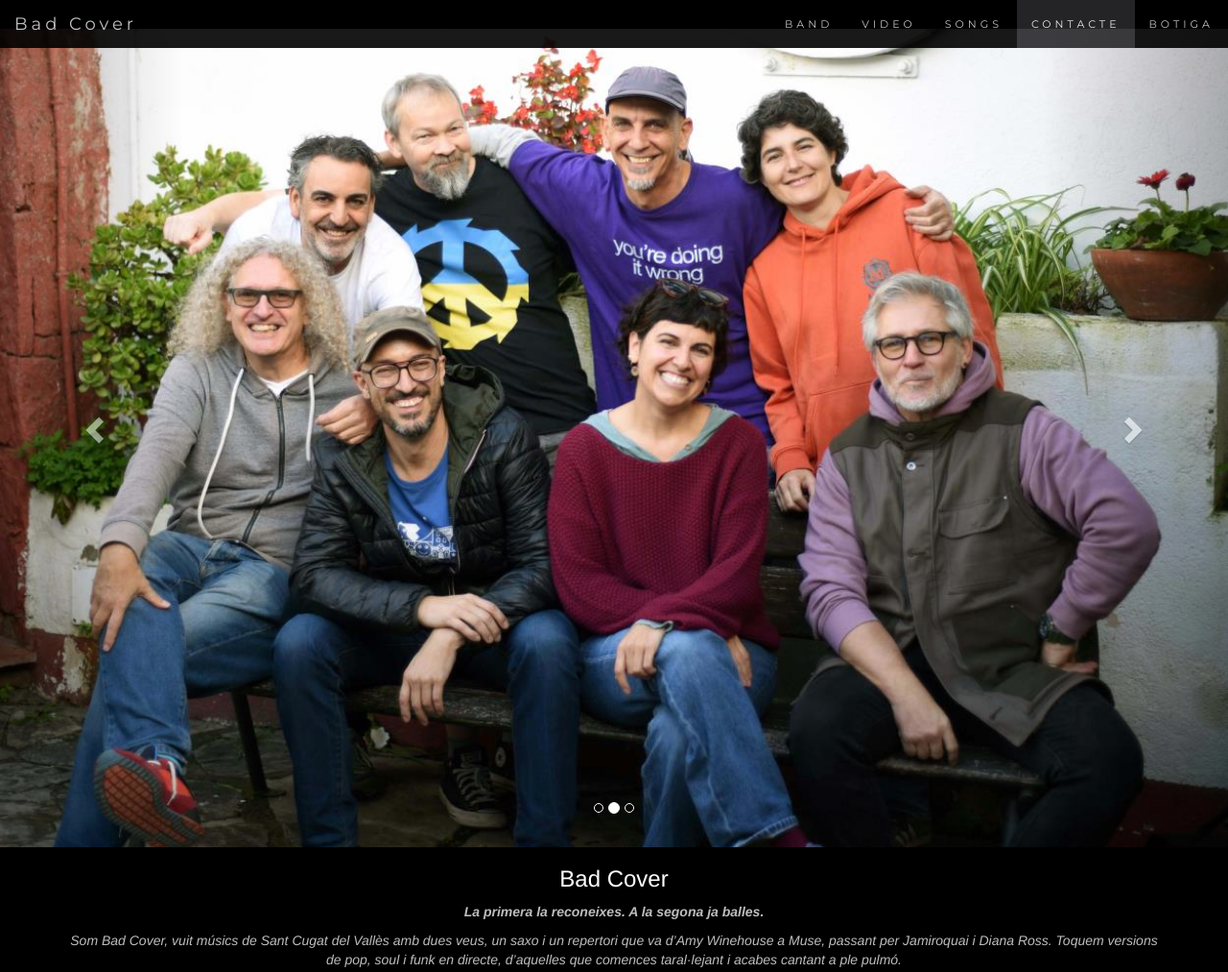
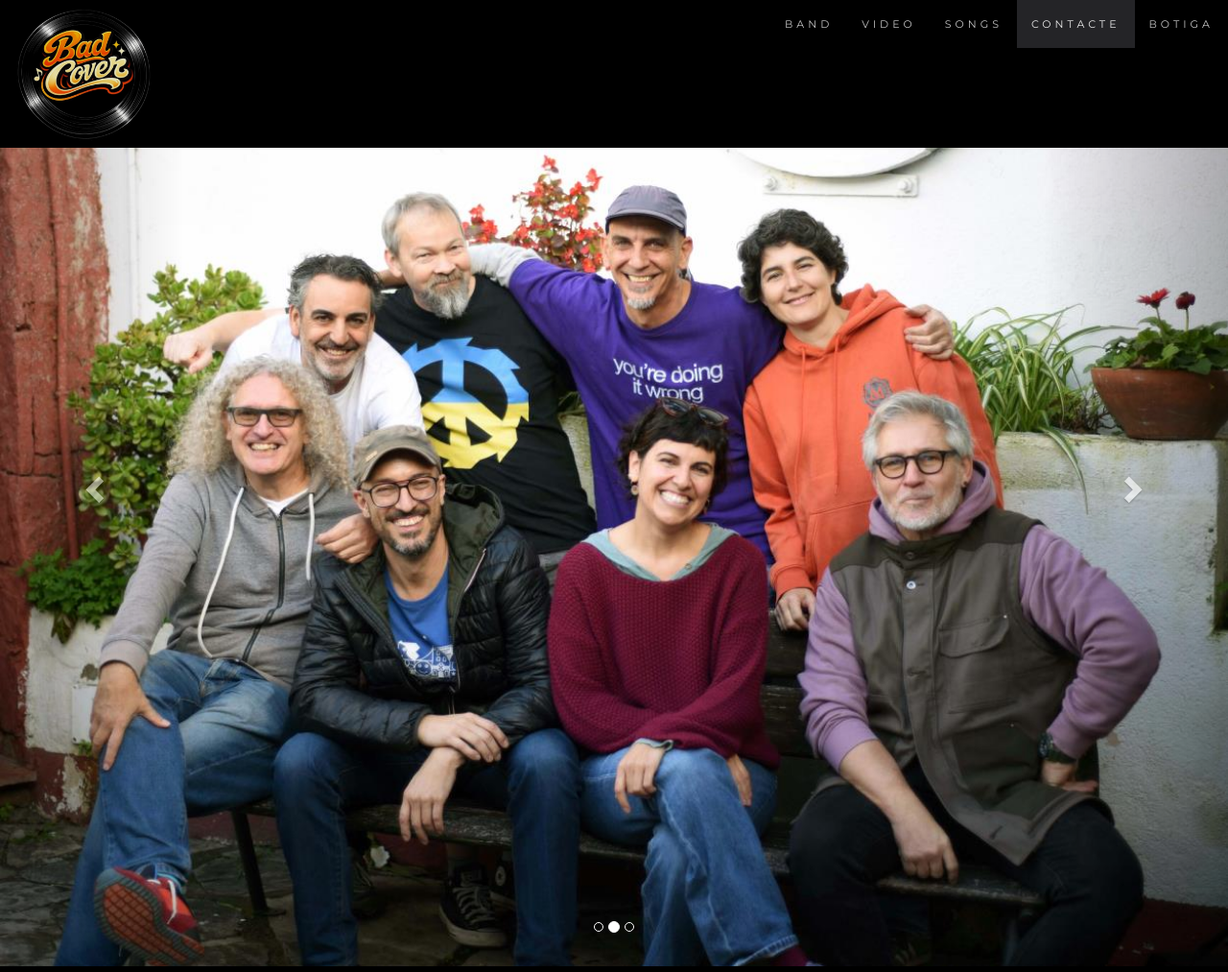
Before and after one commit to sosuna2525-star/badcoverband-web, a plain HTML site: page index.html in a window 1280 px wide. Shown: the top 1013 px of the page at 96% size. Drawn offline with nearby package versions, Linux system fonts and the light colour scheme.

Commit message:
Add files via upload

```diff
--- a/index.html
+++ b/index.html
@@ -207,7 +207,7 @@
   </style>
 </head>
 
-<body id="myPage" data-spy="scroll" data-target=".navbar" data-offset="50" class="bg-1">
+<body id="myPage" data-spy="scroll" data-target=".navbar" data-offset="154" class="bg-1">
 
 <nav class="navbar navbar-default navbar-fixed-top">
   <div class="container-fluid">
@@ -217,7 +217,9 @@
         <span class="icon-bar"></span>
         <span class="icon-bar"></span>
       </button>
-      <a class="navbar-brand" href="#myPage">Bad Cover</a>
+      <a class="navbar-brand" href="#myPage" style="height: 154px; padding: 5px 15px;">
+        <img src="assets/img/badcoverlogo.png" alt="Bad Cover" width="144" height="144" style="object-fit: contain;">
+      </a>
     </div>
     <div class="collapse navbar-collapse" id="myNavbar">
       <ul class="nav navbar-nav navbar-right">
@@ -246,7 +248,7 @@
 <!-- ------   CAROUSEL----------- -->
 <!-- ---------------------------- -->
 
-<div id="myCarousel" class="carousel slide" data-ride="carousel" style='padding-top:30px'>
+<div id="myCarousel" class="carousel slide" data-ride="carousel" style='padding-top:154px'>
     <!-- Indicators -->
     <ol class="carousel-indicators">
       <li data-target="#myCarousel" data-slide-to="0" class="active"></li>
@@ -454,7 +456,7 @@ $(document).ready(function(){
       // Using jQuery's animate() method to add smooth page scroll
       // The optional number (900) specifies the number of milliseconds it takes to scroll to the specified area
       $('html, body').animate({
-        scrollTop: $(hash).offset().top
+        scrollTop: Math.max(0, $(hash).offset().top - $(".navbar").outerHeight())
       }, 900, function(){
 
         // Add hash (#) to URL when done scrolling (default click behavior)
```
